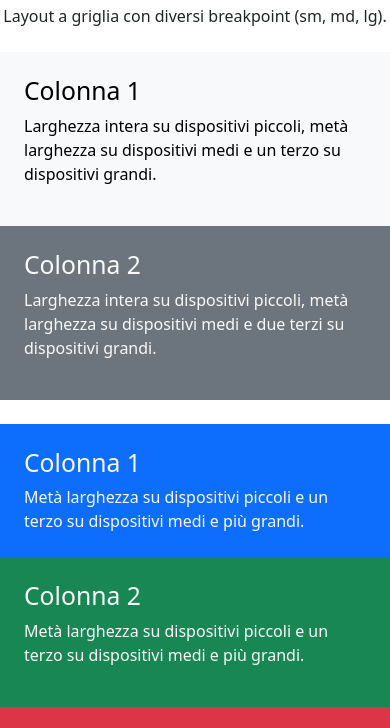
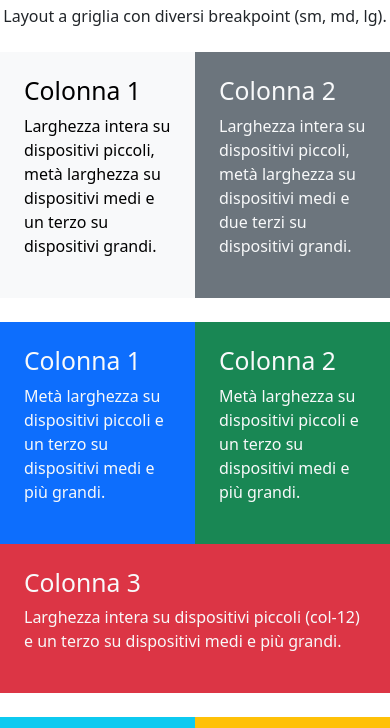
Before and after one commit to ViktorJoseCentonza/htmlcss-bootstrap-layout, a plain HTML site: page index.html in a window 390 px wide. Shown: the part 37-765 px from the top of the page. Drawn offline with nearby package versions, Linux system fonts and the light colour scheme.

Commit message:
edit add col to column elements

```diff
--- a/index.html
+++ b/index.html
@@ -8,6 +8,10 @@
     <link href="https://cdn.jsdelivr.net/npm/bootstrap@5.3.3/dist/css/bootstrap.min.css" rel="stylesheet"
         integrity="sha384-QWTKZyjpPEjISv5WaRU9OFeRpok6YctnYmDr5pNlyT2bRjXh0JMhjY6hW+ALEwIH" crossorigin="anonymous">
     <style>
+        .row {
+            .
+        }
+
         .debug {
             * {
                 border: 2px dotted black;
@@ -39,12 +43,12 @@
         <section>
             <div class="container">
                 <div class="row row-cols-sm-1 row-cols-md-2 row-cols-lg-3 my-4">
-                    <div class="text-bg-light p-4">
+                    <div class="col text-bg-light p-4">
                         <h2>Colonna 1</h2>
                         <p>Larghezza intera su dispositivi piccoli, metà larghezza su dispositivi medi e un terzo su
                             dispositivi grandi.</p>
                     </div>
-                    <div class="col-lg-8 bg-secondary p-4 ">
+                    <div class="col col-lg-8 bg-secondary p-4 ">
                         <h2>Colonna 2</h2>
                         <p>Larghezza intera su dispositivi piccoli, metà larghezza su dispositivi medi e due terzi su
                             dispositivi grandi.</p>
@@ -56,15 +60,15 @@
         <section>
             <div class="container">
                 <div class="row row-cols-sm-2 row-cols-md-3 my-4">
-                    <div class="bg-primary p-4">
+                    <div class="col bg-primary p-4">
                         <h2>Colonna 1</h2>
                         <span>Metà larghezza su dispositivi piccoli e un terzo su dispositivi medi e più grandi.</span>
                     </div>
-                    <div class="bg-success p-4">
+                    <div class="col bg-success p-4">
                         <h2>Colonna 2</h2>
                         <p>Metà larghezza su dispositivi piccoli e un terzo su dispositivi medi e più grandi.</p>
                     </div>
-                    <div class="col-sm-12 bg-danger p-4">
+                    <div class="col col-sm-12 bg-danger p-4">
                         <h2>Colonna 3</h2>
                         <p>Larghezza intera su dispositivi piccoli (col-12) e un terzo su dispositivi medi e più grandi.
                         </p>
```
